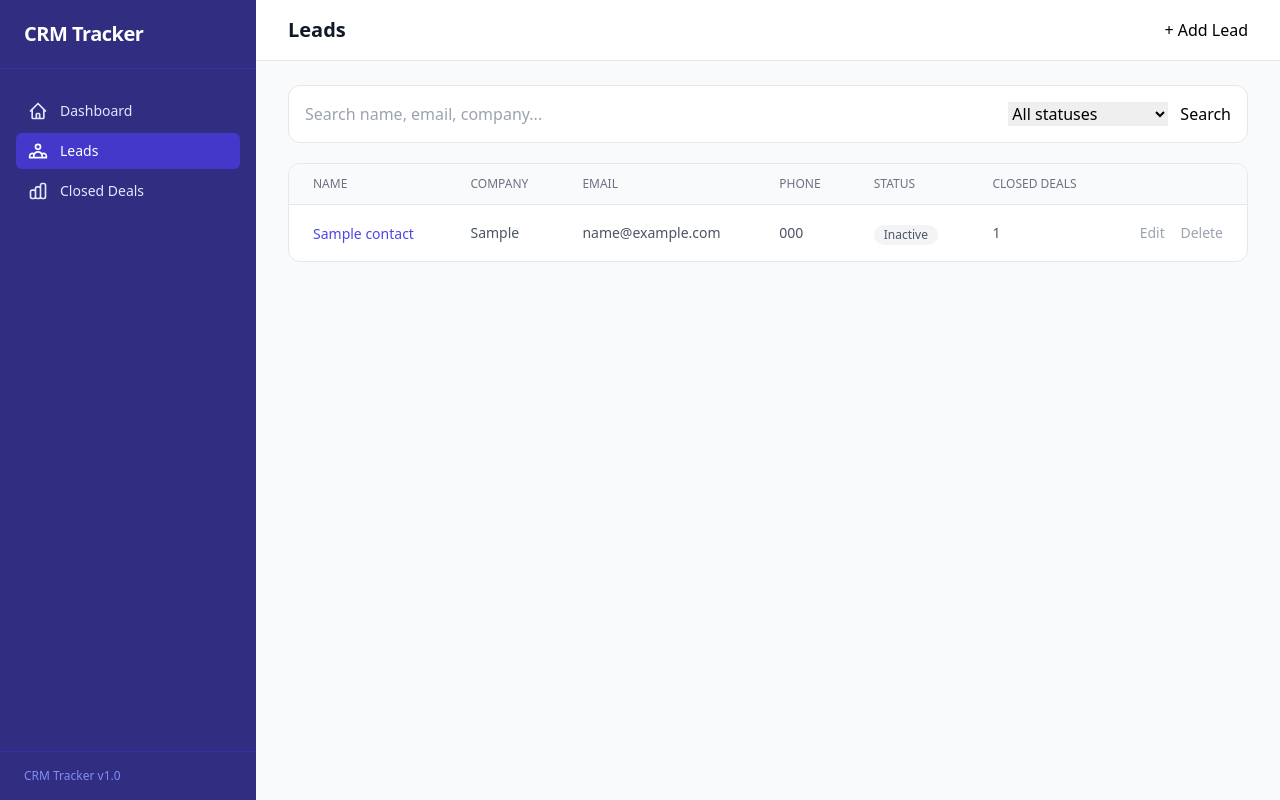
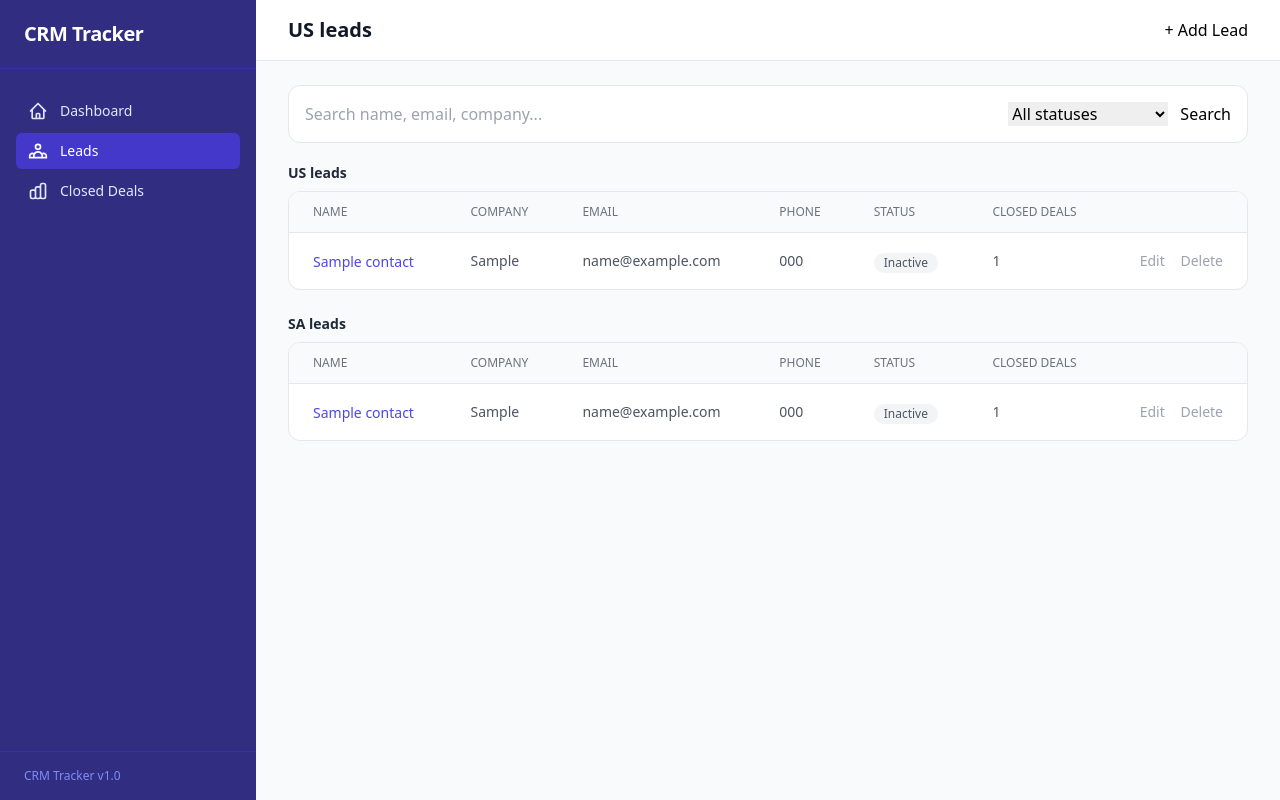
Before and after one commit to simonburger-web/crm-tracker, a Django app: page /contacts/ in a window 1280 px wide. Run offline with Django 5.2, Linux system fonts and the light colour scheme; tables that the repository leaves empty hold one stand-in row (values such as "Sample post"); some libraries are stand-ins or nearby versions.

Commit message:
Split leads page into US and SA sections

```diff
--- a/crm/views.py
+++ b/crm/views.py
@@ -35,7 +35,10 @@ def contact_list(request):
     if status:
         contacts = contacts.filter(status=status)
     return render(request, 'crm/contact_list.html', {
-        'contacts': contacts,
+        # For now both sections share the same filtered queryset; split later once
+        # we add/derive a region field.
+        'us_contacts': contacts,
+        'sa_contacts': contacts,
         'q': q,
         'status': status,
         'status_choices': Contact.STATUS_CHOICES,
--- a/templates/crm/contact_list.html
+++ b/templates/crm/contact_list.html
@@ -1,7 +1,7 @@
 {% extends "base.html" %}
 
-{% block title %}Leads — CRM Tracker{% endblock %}
-{% block page_title %}Leads{% endblock %}
+{% block title %}US leads — CRM Tracker{% endblock %}
+{% block page_title %}US leads{% endblock %}
 {% block header_actions %}
   <a href="{% url 'contact_create' %}" class="btn-primary">+ Add Lead</a>
 {% endblock %}
@@ -23,6 +23,12 @@
   </form>
 </div>
 
+<div class="space-y-6">
+  <!-- US leads -->
+  <div>
+    <div class="flex items-center justify-between mb-2">
+      <h2 class="text-sm font-semibold text-gray-800">US leads</h2>
+    </div>
     <div class="bg-white rounded-xl border border-gray-200 overflow-hidden">
       <table class="min-w-full divide-y divide-gray-200">
         <thead class="bg-gray-50">
@@ -37,7 +43,7 @@
           </tr>
         </thead>
         <tbody class="divide-y divide-gray-100">
-      {% for contact in contacts %}
+          {% for contact in us_contacts %}
           <tr class="hover:bg-gray-50">
             <td class="px-6 py-4">
               <a href="{% url 'contact_detail' contact.pk %}" class="text-sm font-medium text-indigo-600 hover:underline">{{ contact.name }}</a>
@@ -68,4 +74,58 @@
         </tbody>
       </table>
     </div>
+  </div>
+
+  <!-- SA leads -->
+  <div>
+    <div class="flex items-center justify-between mb-2">
+      <h2 class="text-sm font-semibold text-gray-800">SA leads</h2>
+    </div>
+    <div class="bg-white rounded-xl border border-gray-200 overflow-hidden">
+      <table class="min-w-full divide-y divide-gray-200">
+        <thead class="bg-gray-50">
+          <tr>
+            <th class="px-6 py-3 text-left text-xs font-medium text-gray-500 uppercase">Name</th>
+            <th class="px-6 py-3 text-left text-xs font-medium text-gray-500 uppercase">Company</th>
+            <th class="px-6 py-3 text-left text-xs font-medium text-gray-500 uppercase">Email</th>
+            <th class="px-6 py-3 text-left text-xs font-medium text-gray-500 uppercase">Phone</th>
+            <th class="px-6 py-3 text-left text-xs font-medium text-gray-500 uppercase">Status</th>
+            <th class="px-6 py-3 text-left text-xs font-medium text-gray-500 uppercase">Closed Deals</th>
+            <th class="relative px-6 py-3"></th>
+          </tr>
+        </thead>
+        <tbody class="divide-y divide-gray-100">
+          {% for contact in sa_contacts %}
+          <tr class="hover:bg-gray-50">
+            <td class="px-6 py-4">
+              <a href="{% url 'contact_detail' contact.pk %}" class="text-sm font-medium text-indigo-600 hover:underline">{{ contact.name }}</a>
+            </td>
+            <td class="px-6 py-4 text-sm text-gray-600">{{ contact.company|default:"—" }}</td>
+            <td class="px-6 py-4 text-sm text-gray-600">{{ contact.email|default:"—" }}</td>
+            <td class="px-6 py-4 text-sm text-gray-600">{{ contact.phone|default:"—" }}</td>
+            <td class="px-6 py-4">
+              <span class="inline-flex items-center rounded-full px-2.5 py-0.5 text-xs font-medium
+                {% if contact.status == 'customer' %}bg-green-100 text-green-800
+                {% elif contact.status == 'prospect' %}bg-blue-100 text-blue-800
+                {% elif contact.status == 'lead' %}bg-yellow-100 text-yellow-800
+                {% else %}bg-gray-100 text-gray-600{% endif %}">
+                {{ contact.get_status_display }}
+              </span>
+            </td>
+            <td class="px-6 py-4 text-sm text-gray-600">{{ contact.deals.count }}</td>
+            <td class="px-6 py-4 text-right text-sm">
+              <a href="{% url 'contact_edit' contact.pk %}" class="text-gray-400 hover:text-indigo-600 mr-3">Edit</a>
+              <a href="{% url 'contact_delete' contact.pk %}" class="text-gray-400 hover:text-red-600">Delete</a>
+            </td>
+          </tr>
+          {% empty %}
+          <tr>
+            <td colspan="7" class="px-6 py-10 text-center text-sm text-gray-400">No leads found.</td>
+          </tr>
+          {% endfor %}
+        </tbody>
+      </table>
+    </div>
+  </div>
+</div>
 {% endblock %}
```
Lines whose indentation alone changed are shown as unchanged.
